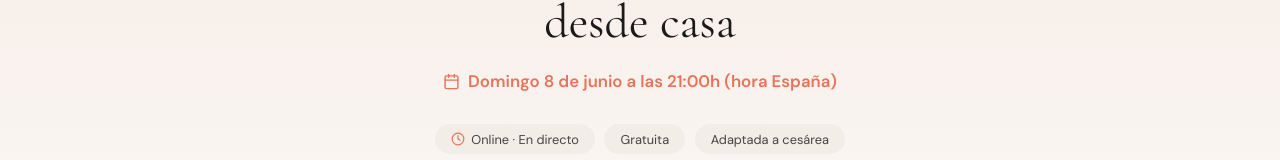
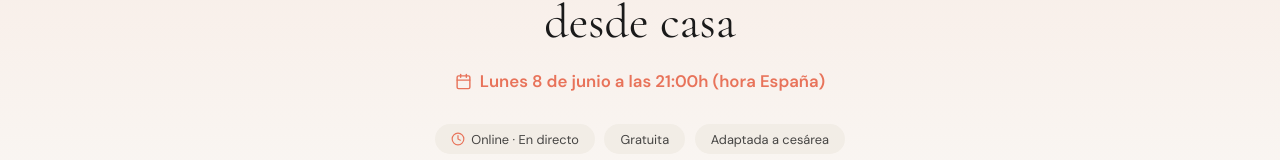
Before and after one commit to susanaaresla-lab/esencial-susana, a React (Create React App) app: page /masterclass in a window 1280 px wide. Shown: the part 287-447 px from the top of the page. Built offline with nearby package versions, Linux system fonts and the light colour scheme.

Commit message:
fix masterclass

```diff
--- a/src/pages/MasterclassPage.js
+++ b/src/pages/MasterclassPage.js
@@ -4,7 +4,7 @@ import { Helmet } from 'react-helmet-async';
 
 // ── EDITA ESTOS DATOS EN CADA LANZAMIENTO ──────────────────
 const MASTERCLASS_TITULO = 'Cesárea: lo que tu cuerpo necesita para recuperarse y cómo empezar desde casa';
-const MASTERCLASS_FECHA  = 'Domingo 8 de junio a las 21:00h (hora España)';
+const MASTERCLASS_FECHA  = 'Lunes 8 de junio a las 21:00h (hora España)';
 const MASTERCLASS_URL    = 'https://esencialsusanaares.com/masterclass';
 // ───────────────────────────────────────────────────────────
 
```
